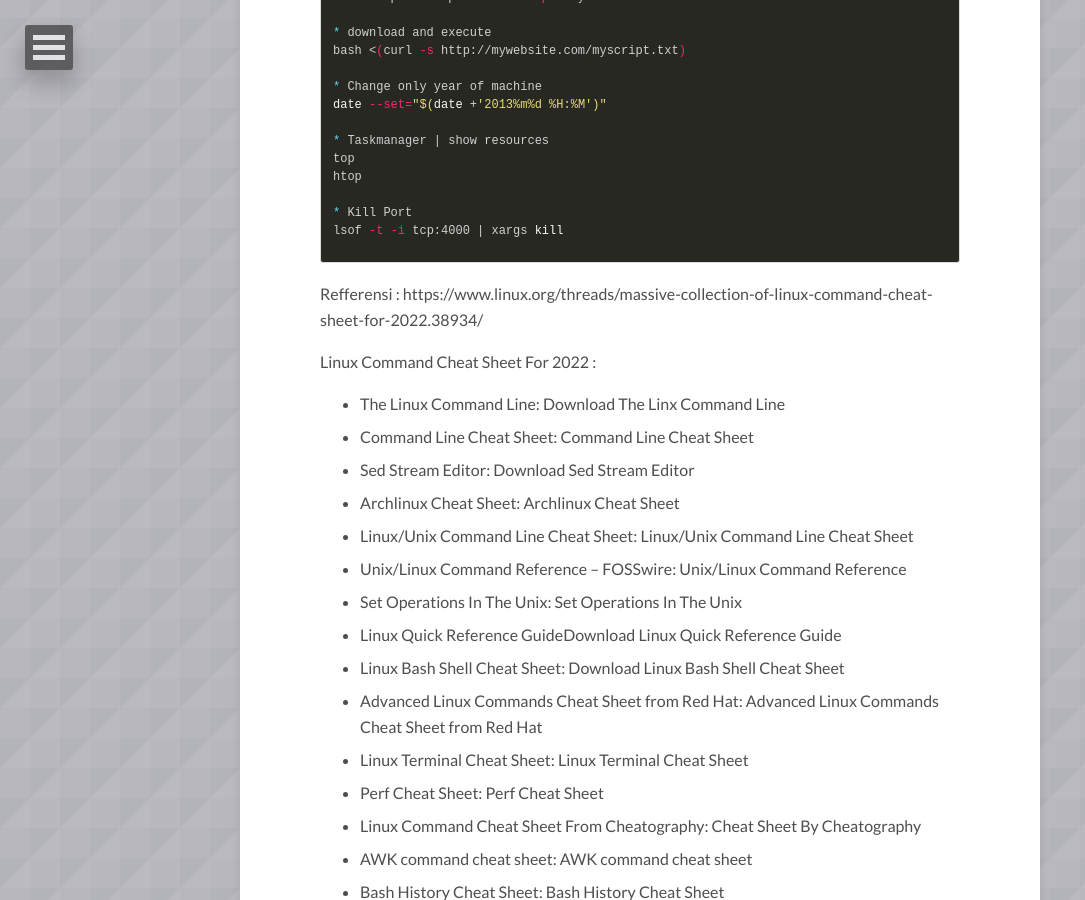
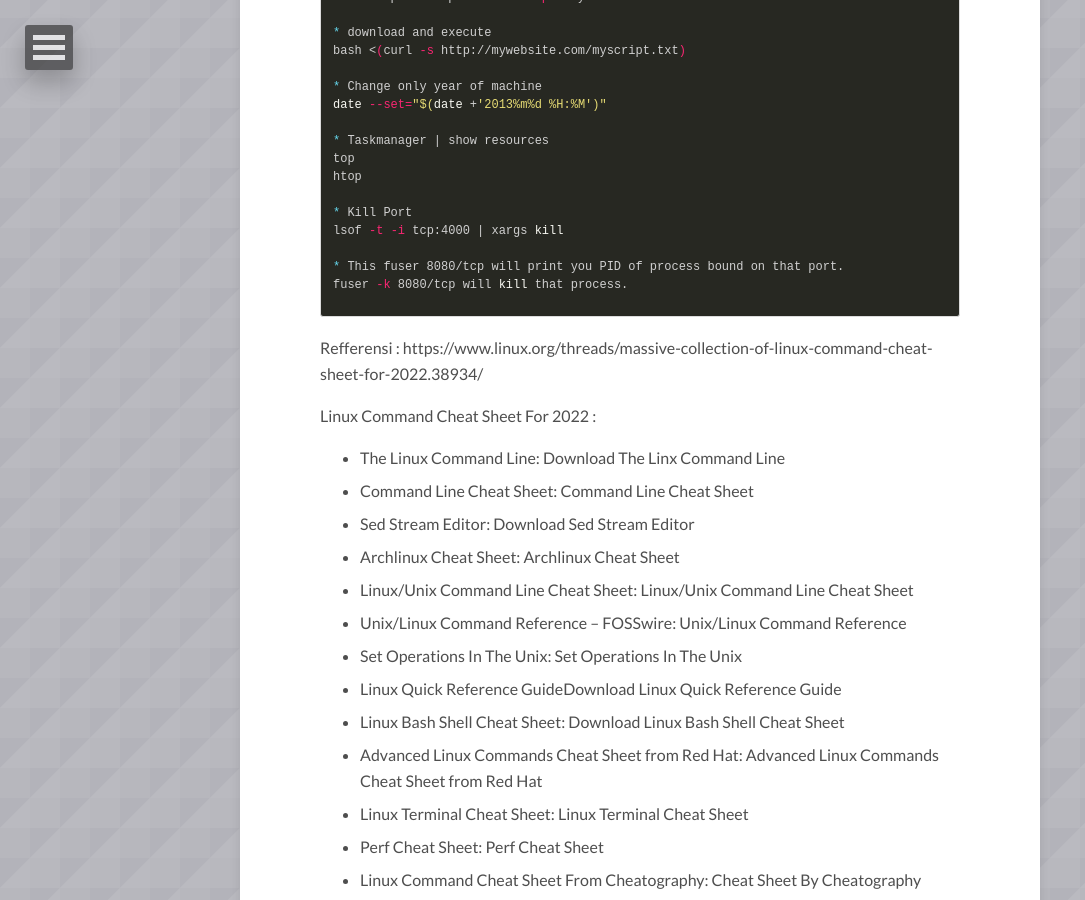
Before and after one commit to danigunawan/danigunawan.github.io, a Jekyll site: the page built from _posts/2022-11-07-cheatsheet-linux.md, in a window 1280 px wide and 900 px high, scrolled down 9372 px. Shown: the whole window, without its empty margins (0-1085 px from the left). Built offline with Jekyll 4.4.1, drawn with Linux system fonts in a browser that asks for light colours; nearby versions of some CDN libraries; comment, search, counter and statistics services are not loaded.

Commit message:
[ADD POSTING]

```diff
--- a/_posts/2022-11-07-cheatsheet-linux.md
+++ b/_posts/2022-11-07-cheatsheet-linux.md
@@ -527,6 +527,9 @@ htop
 * Kill Port
 lsof -t -i tcp:4000 | xargs kill
 
+* This fuser 8080/tcp will print you PID of process bound on that port.
+fuser -k 8080/tcp will kill that process.
+
 {% endhighlight %}
 
 Refferensi :
```
